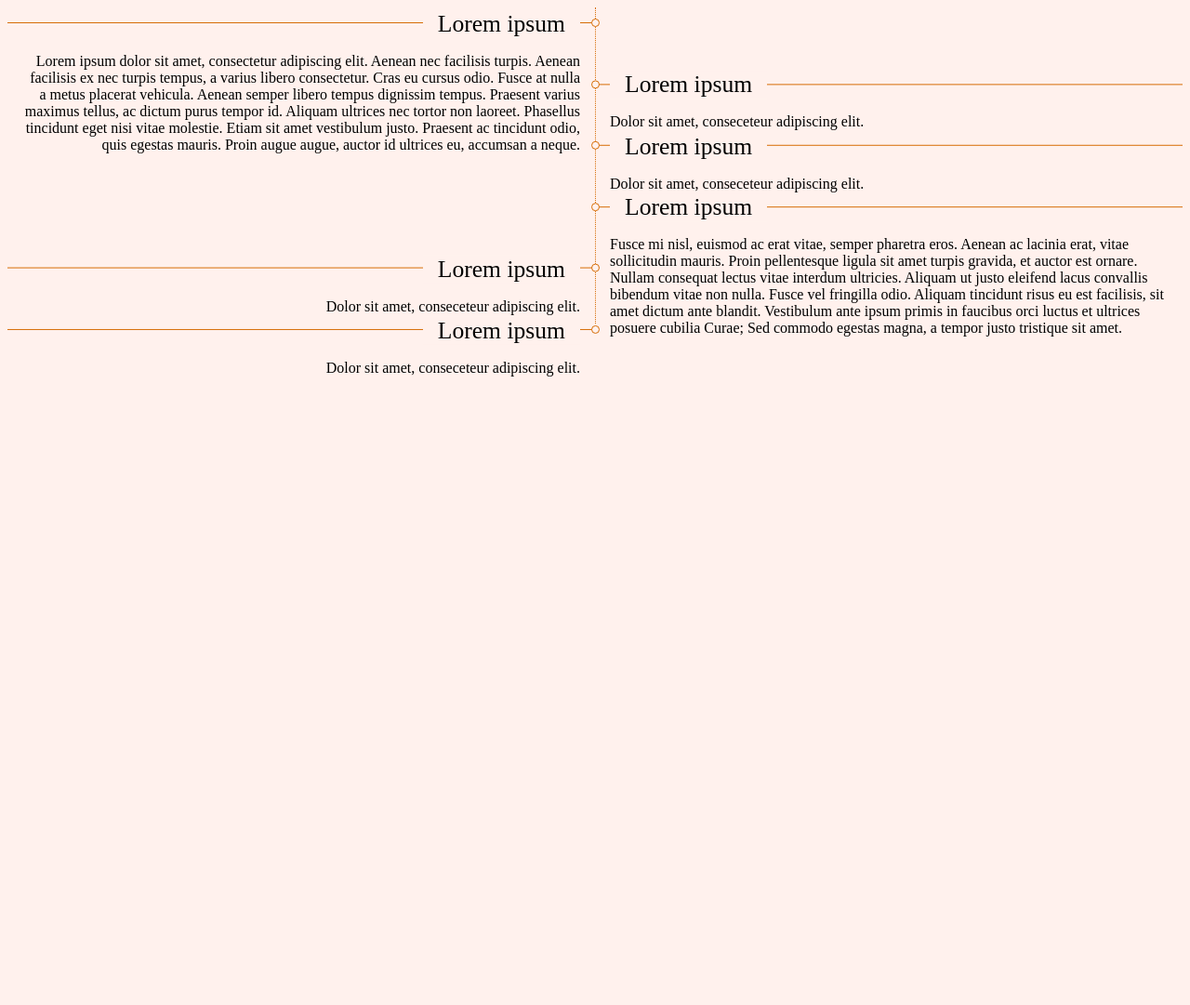
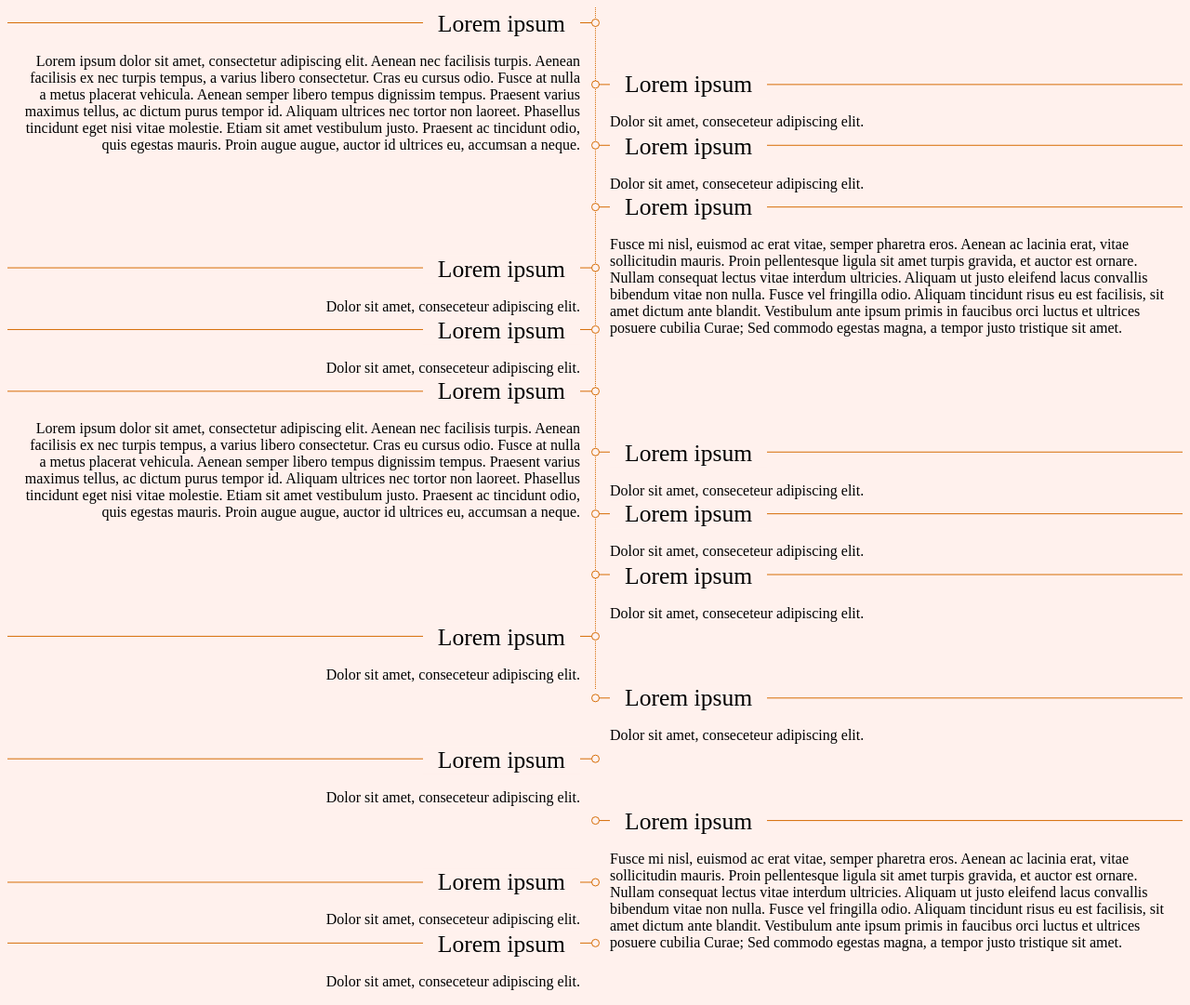
Before and after one commit to apaleslimghost/timeline, a plain HTML site: page index.html in a window 1280 px wide. Shown: the whole page at 93% size. Before the commit the page ends 800 px from the top, so only its background shows below. Drawn offline with Linux system fonts and the light colour scheme; a small style sheet from the web is missing.

Commit message:
stress test

```diff
--- a/index.html
+++ b/index.html
@@ -39,6 +39,56 @@ body {
 		<div slot="title">Lorem ipsum</div>
 		Dolor sit amet, conseceteur adipiscing elit.
 	</x-timeline-item>
+		<x-timeline-item slot="item">
+			<div slot="title">Lorem ipsum</div>
+			Lorem ipsum dolor sit amet, consectetur adipiscing elit. Aenean nec facilisis turpis. Aenean facilisis ex nec turpis tempus, a varius libero consectetur. Cras eu cursus odio. Fusce at nulla a metus placerat vehicula. Aenean semper libero tempus dignissim tempus. Praesent varius maximus tellus, ac dictum purus tempor id. Aliquam ultrices nec tortor non laoreet. Phasellus tincidunt eget nisi vitae molestie. Etiam sit amet vestibulum justo. Praesent ac tincidunt odio, quis egestas mauris. Proin augue augue, auctor id ultrices eu, accumsan a neque.
+		</x-timeline-item>
+
+		<x-timeline-item slot="item">
+			<div slot="title">Lorem ipsum</div>
+			Dolor sit amet, conseceteur adipiscing elit.
+		</x-timeline-item>
+
+		<x-timeline-item slot="item">
+			<div slot="title">Lorem ipsum</div>
+			Dolor sit amet, conseceteur adipiscing elit.
+		</x-timeline-item>
+
+		<x-timeline-item slot="item">
+			<div slot="title">Lorem ipsum</div>
+			Dolor sit amet, conseceteur adipiscing elit.
+		</x-timeline-item>
+
+		<x-timeline-item slot="item">
+			<div slot="title">Lorem ipsum</div>
+			Dolor sit amet, conseceteur adipiscing elit.
+		</x-timeline-item>
+
+		<x-timeline-item slot="item">
+			<div slot="title">Lorem ipsum</div>
+			Dolor sit amet, conseceteur adipiscing elit.
+		</x-timeline-item>
+
+		<x-timeline-item slot="item">
+			<div slot="title">Lorem ipsum</div>
+			Dolor sit amet, conseceteur adipiscing elit.
+		</x-timeline-item>
+
+		<x-timeline-item slot="item">
+			<div slot="title">Lorem ipsum</div>
+			Fusce mi nisl, euismod ac erat vitae, semper pharetra eros. Aenean ac lacinia erat, vitae sollicitudin mauris. Proin pellentesque ligula sit amet turpis gravida, et auctor est ornare. Nullam consequat lectus vitae interdum ultricies. Aliquam ut justo eleifend lacus convallis bibendum vitae non nulla. Fusce vel fringilla odio. Aliquam tincidunt risus eu est facilisis, sit amet dictum ante blandit. Vestibulum ante ipsum primis in faucibus orci luctus et ultrices posuere cubilia Curae; Sed commodo egestas magna, a tempor justo tristique sit amet.
+		</x-timeline-item>
+
+		<x-timeline-item slot="item">
+			<div slot="title">Lorem ipsum</div>
+			Dolor sit amet, conseceteur adipiscing elit.
+		</x-timeline-item>
+
+		<x-timeline-item slot="item">
+			<div slot="title">Lorem ipsum</div>
+			Dolor sit amet, conseceteur adipiscing elit.
+		</x-timeline-item>
+
 </x-timeline>
 
 <template id="timeline-template">
@@ -205,7 +255,7 @@ customElements.define('x-timeline', class Timeline extends HTMLElement {
 			{leftHeight: 0, rightHeight: 0, origHeight: 0, lastPosition: -50}
 		);
 
-		this.style.setProperty('--height', `${Math.max(leftHeight, rightHeight) + 50}px`);
+		this.style.setProperty('--height', `${Math.max(leftHeight, rightHeight) + 20}px`);
 	}
 });
 
```
